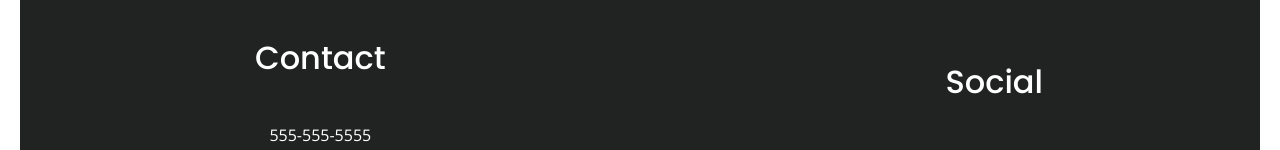
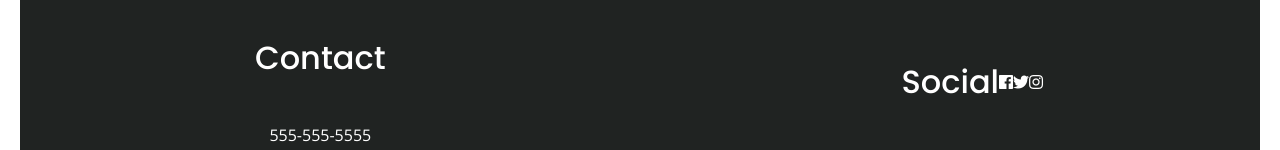
Before and after one commit to kathyjeanjoseph/206-personal-project, a website: page index.html in a window 1280 px wide. Shown: the part 4393-4543 px from the top of the page. Drawn offline with nearby package versions, Linux system fonts and the light colour scheme.

Commit message:
Added social icons

```diff
--- a/css/main.css
+++ b/css/main.css
@@ -260,6 +260,16 @@ margin-bottom: 50px;
      display: flex;
      justify-content: space-around;
      align-items: center;
+   }
+
+   footer .social-icons i{
+     border-radius: 3px;
+     width: 30%;
+     color: #fff;
+     display: flex;
+     justify-content: space-between;
+     align-items: center;
+     flex-flow: row wrap;
    }
 
    footer .social-icons p{
--- a/index.html
+++ b/index.html
@@ -142,9 +142,9 @@
                             <div class="social">
                                 <h4>Social</h4>
                                 <div class="social-icons">
-                                    <p><a href="https://www.facebook.com/yoursite" target="_blank"><img src=""/></a></p>
-                                    <p><a href="https://www.twitter.com/yoursite" target="_blank"><img src=""/></a></p>
-                                    <p><a href="https://www.instagram.com/yoursite" target="_blank"><img src=""/></a></p>
+                                    <p><a href="https://www.facebook.com/yoursite" target="_blank"><i class="fab fa-facebook"></i></a></p>
+                                    <p><a href="https://www.twitter.com/yoursite" target="_blank"><i class="fab fa-twitter"/></i></a></p>
+                                    <p><a href="https://www.instagram.com/yoursite" target="_blank"><i class="fab fa-instagram"/></i></a></p>
                                     <!-- other social links here -->
                                 </div>
                             </div>
```
